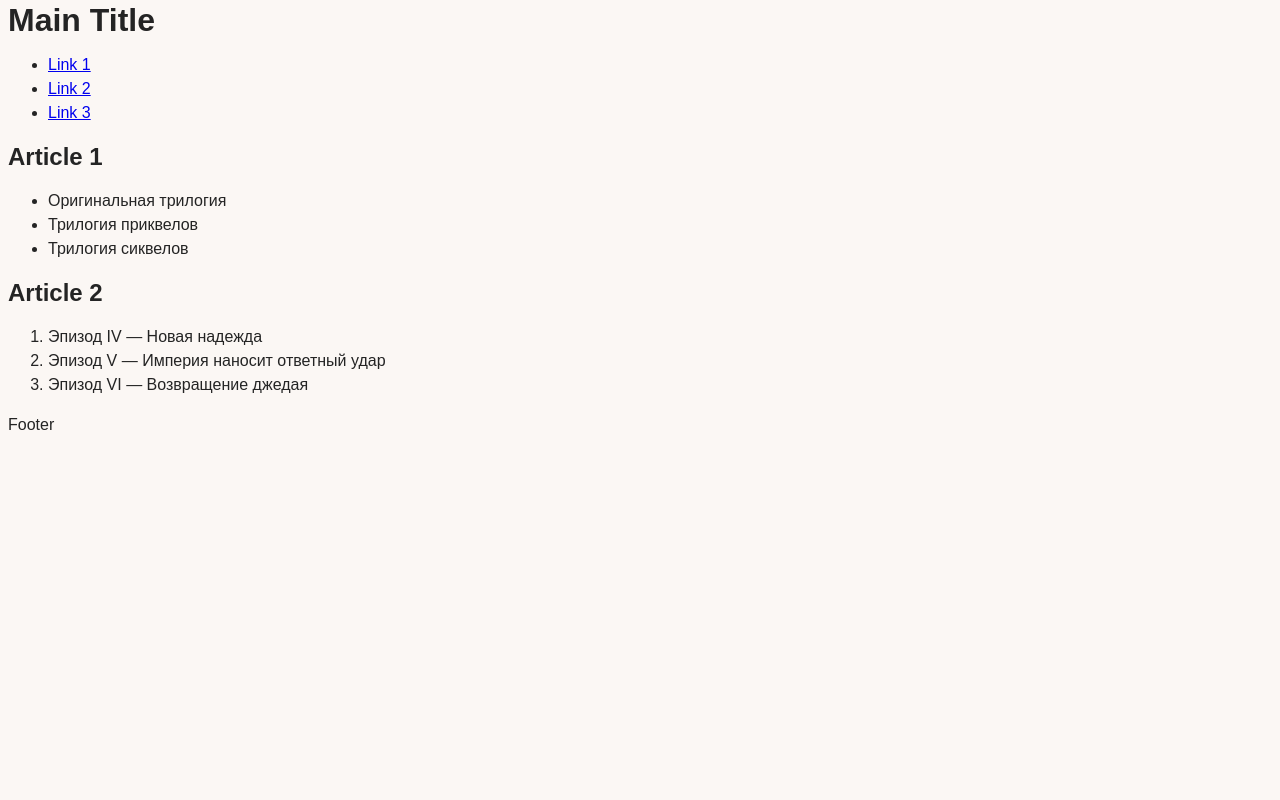
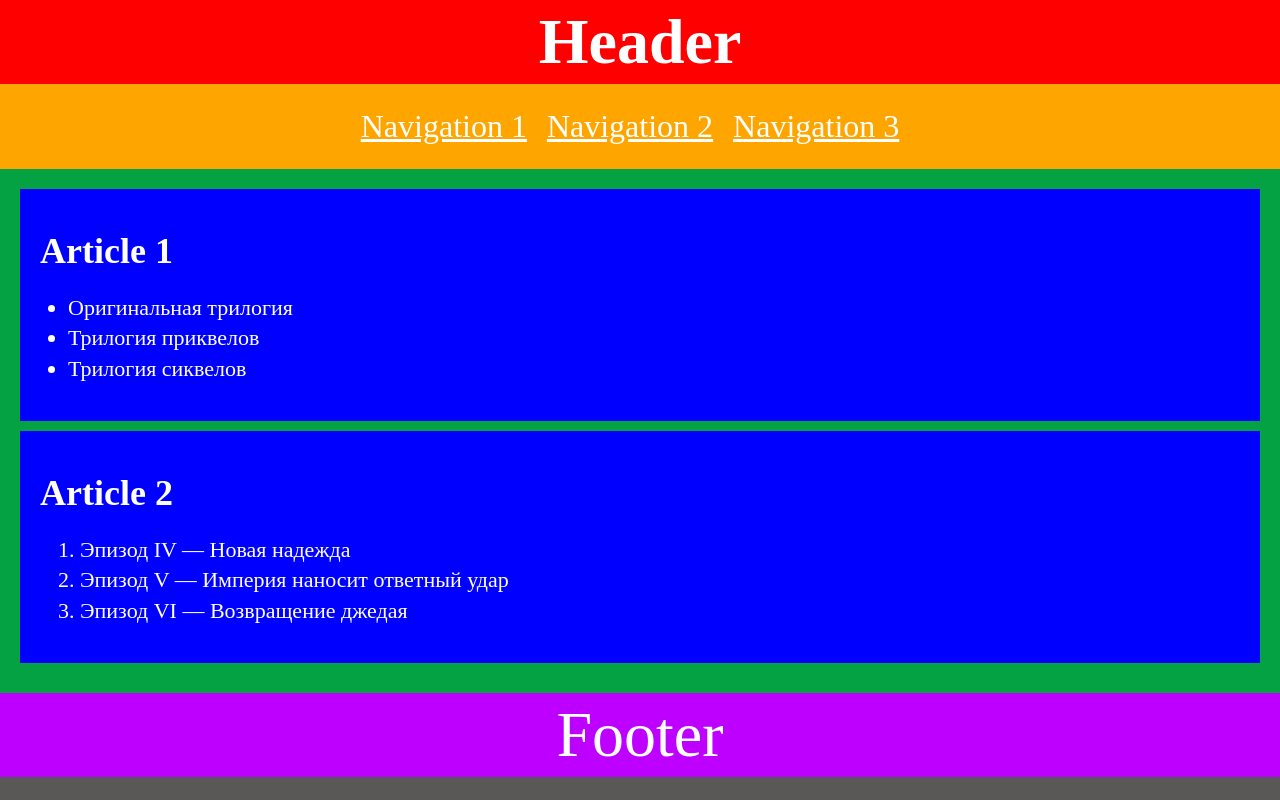
Before and after one commit to js-tasks-ru/htmlcss-20220317_konstantin-cherepanov, a website: page 02-dz0/01-semantic-mockup/solution.html in a window 1280 px wide. Drawn offline with Linux system fonts and the light colour scheme.

Commit message:
add solution for module-2 task-2

```diff
--- a/02-dz0/01-semantic-mockup/solution.html
+++ b/02-dz0/01-semantic-mockup/solution.html
@@ -11,17 +11,16 @@
 <body>
     <!-- Ваше решение -->
     <header>
-        <h1>Main Title</h1>
+        <h1>Header</h1>
         <nav>
             <ul>
-                <li><a href="#">Link 1</a></li>
-                <li><a href="#">Link 2</a></li>
-                <li><a href="#">Link 3</a></li>
+                <li><a href="#">Navigation 1</a></li>
+                <li><a href="#">Navigation 2</a></li>
+                <li><a href="#">Navigation 3</a></li>
             </ul>
         </nav>
     </header>
     <main>
-        <section>
         <article>
             <h2>Article 1</h2>
             <ul>
@@ -38,7 +37,6 @@
                 <li>Эпизод VI — Возвращение джедая</li>
             </ol>
         </article>
-        </section>
     </main>
     <footer>
         <p>Footer</p>
--- a/02-dz0/01-semantic-mockup/style.css
+++ b/02-dz0/01-semantic-mockup/style.css
@@ -1,7 +1,89 @@
 body {
-    font-family: sans-serif;
+    font-family: serif;
     font-size: 16px;
     line-height: 24px;
-    color: #242424;
-    background-color: #fbf7f4;
-  }
+    color: #ffffff;
+    background-color: #5a5757;
+    display: flex;
+    flex-direction: column;
+    margin: 0;
+}
+
+header {
+    display: flex;
+    flex-direction: column;
+    justify-content: center;
+    align-content: center;
+    text-align: center;
+    background-color: red;
+}
+
+h1 {
+    font-size: 64px;
+    font-weight: bold;
+    margin: 30px 0;
+}
+
+h2 {
+    font-size: 36px;
+    font-weight: bold;
+}
+
+li {
+    font-size: 22px;
+    line-height: 1.4;
+    font-weight: normal;
+}
+
+a {
+    color: #ffffff;
+}
+
+nav ul {
+    display: flex;
+    flex-direction: row;
+    justify-content: center;
+    text-align: center;
+    margin: 0;
+    padding: 20px;
+    padding-left: 0;
+    background-color: orange;
+}
+
+nav li {
+    list-style-type: none;
+    padding-right: 20px;
+    font-size: 32px;
+}
+
+li:last-child {
+    padding-right: 0;
+}
+
+main {
+    background-color: #04A242;
+    padding: 20px;
+}
+
+article {
+    margin: 0 0 10px 0;
+    padding: 20px;
+    background-color: blue;
+}
+
+article ul {
+    padding-left: 28px;
+}
+
+footer {
+    display: flex;
+    flex-direction: row;
+    justify-content: center;
+    background-color: #BD00FF;
+}
+
+footer p {
+    font-size: 64px;
+    font-weight: normal;
+    margin: 30px 0;
+}
```
Lines whose indentation alone changed are shown as unchanged.
